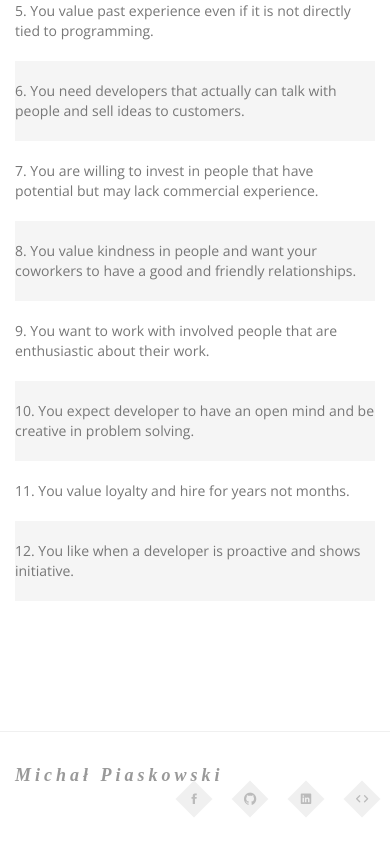
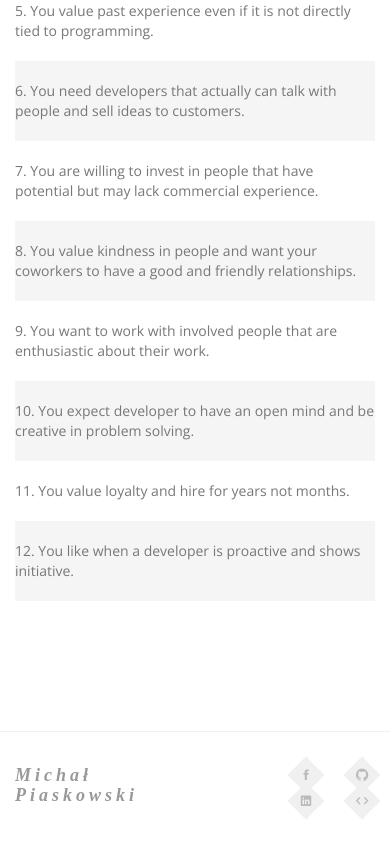
Before and after one commit to MichalPiaskowski/my-page, a plain HTML site: page work.html in a window 390 px wide. Shown: the part 1531-2375 px from the top of the page. Drawn offline with nearby package versions, Linux system fonts and the light colour scheme; files whose address does not match are found by name; a web font is replaced by a local one.

Commit message:
Fixed footer in work.html

```diff
--- a/work.html
+++ b/work.html
@@ -21,6 +21,7 @@
 		<link rel='stylesheet' type='text/css' href='css/owl.carousel.css' >
 		<link rel='stylesheet' type='text/css' href='css/owl.theme.css' >
 		<link rel='stylesheet' type='text/css' href='css/owl.transitions.css' >
+		<link rel='stylesheet' type='text/css' href='css/magnific-popup.css' >
 		<link rel='stylesheet' type='text/css' href='css/style.css' >
 		<link rel='stylesheet' type='text/css' href='css/color-default.css' >
 
@@ -156,11 +157,11 @@
 
 					<div class='row' >
 
-						<div class='col-md-6 text-left' >
+						<div class='col-xs-6 text-left' >
 							<h4>Michał Piaskowski</h4>
 						</div>
 
-						<div class='col-md-6 text-right' >
+						<div class='col-xs-6 text-right' >
 							<ul class='footer-social' >
 								<li>
 									<a href='https://www.facebook.com/mich.piaskowski' >
```
